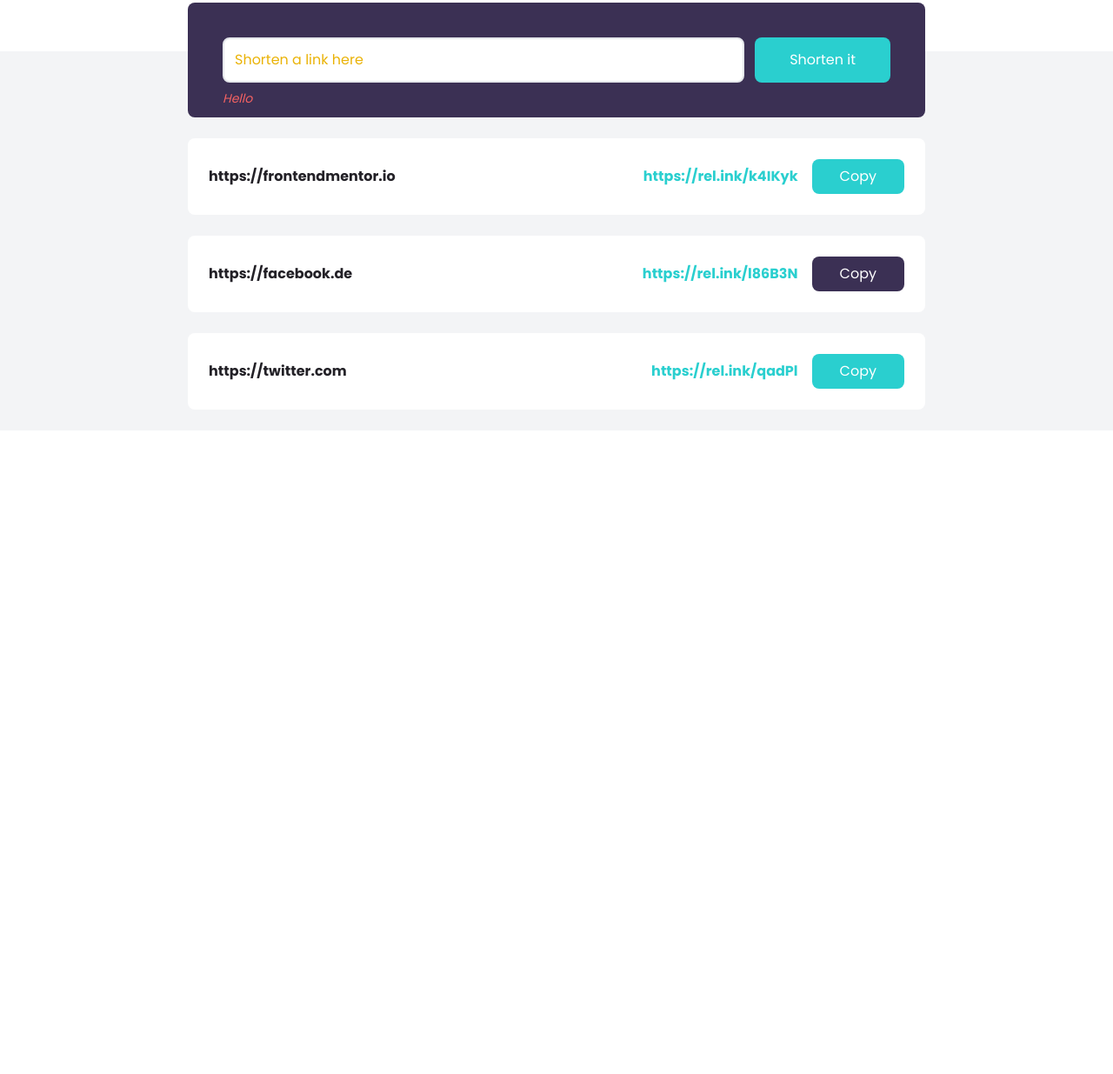
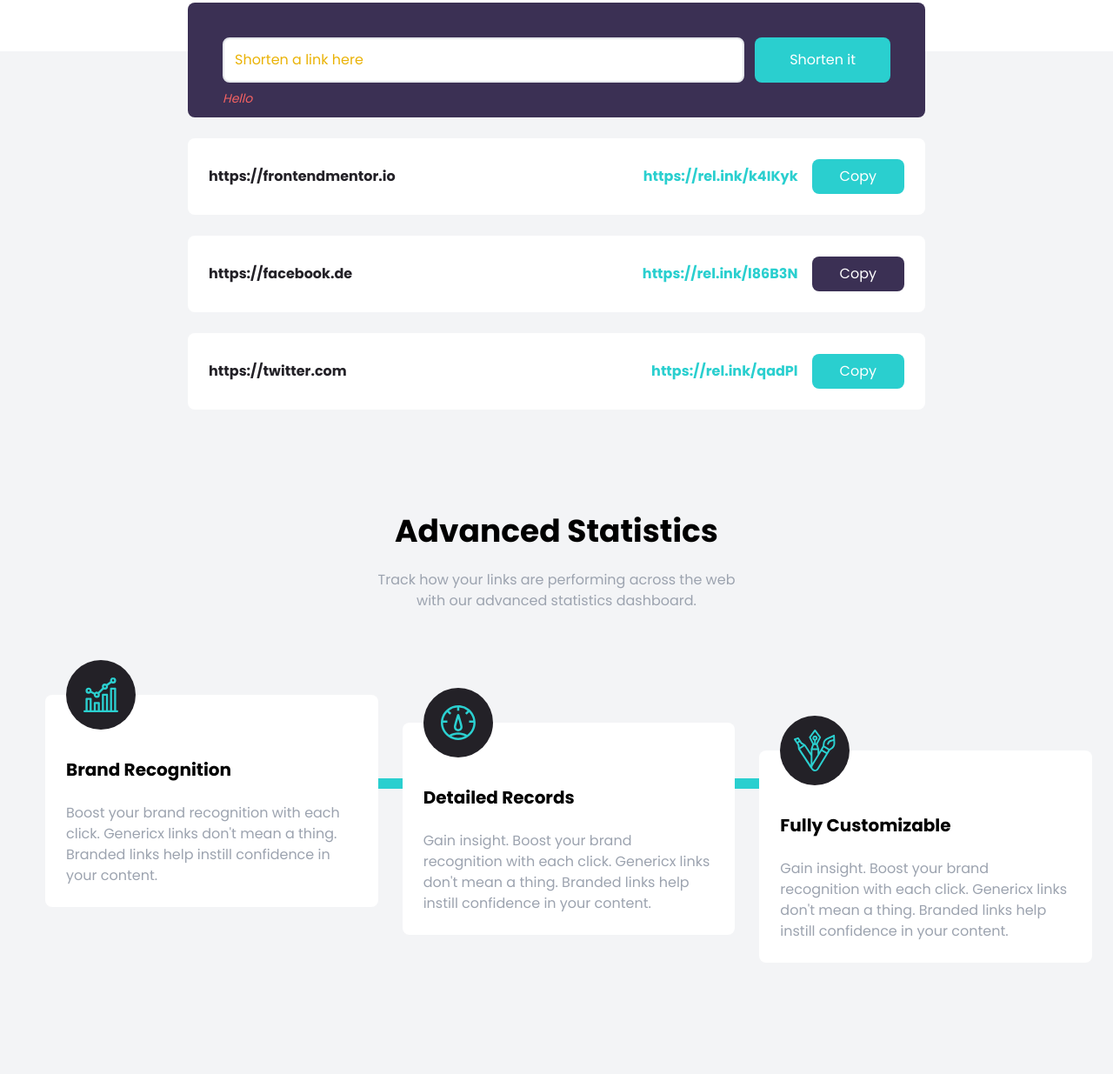
Before and after one commit to BartekSmalec/shortly, a website: page public/index.html in a window 1280 px wide. Shown: the part 685-1920 px from the top of the page at 87% size. Before the commit the page ends 1180 px from the top, so only its background shows below. Drawn offline with Linux system fonts and the light colour scheme.

Commit message:
Create feature section

```diff
--- a/public/index.html
+++ b/public/index.html
@@ -113,6 +113,75 @@
         </div>
     </div>
 </section>
+
+<section id="stats" class="py-24 bg-gray-100">
+    <div class="container mx-auto px-3">
+        <h2 class="text-4xl mb-6 font-bold text-center">
+            Advanced Statistics
+        </h2>
+        <p class="max-w-xs mx-auto text-center text-gray-400 md:max-w-md">
+            Track how your links are performing across the web with our advanced statistics dashboard.
+        </p>
+    </div>
+</section>
+
+<section id="feature" class="pb-32 bg-gray-100">
+    <div class="relative container flex flex-col items-start px-6 mx-auto md:flex-row md:space-x-7">
+        <!-- Horizontal Line -->
+        <div
+                class="hidden absolute top-24 w-10/12 left-16 h-3 bg-cyan md:block"
+        ></div>
+        <!-- Vertical Line -->
+        <div class="absolute w-2 left-1/2 h-full -ml-1 bg-cyan md:hidden"></div>
+
+
+        <div class="relative flex flex-col p-6 space-y-6 bg-white rounded-lg md:w-1/3">
+            <div class="absolute -ml-10 left-1/2 -top-10 md:left-16">
+                <div class="flex items-center justify-center w-20 h-20 p-4 rounded-full bg-veryDarkViolet">
+                    <img src="../images/icon-brand-recognition.svg" alt="">
+                </div>
+            </div>
+            <h5 class="pt-6 text-xl font-bold text-center capitalize md:text-left">
+                Brand recognition
+            </h5>
+            <p class="text-center text-gray-400 md:text-left">
+                Boost your brand recognition with each click. Genericx links don't mean a thing.
+                Branded links help instill confidence in your content.
+            </p>
+        </div>
+
+        <div class="relative flex flex-col mt-24   p-6 space-y-6 bg-white rounded-lg md:w-1/3 md:mt-8">
+            <div class="absolute -ml-10 left-1/2 -top-10 md:left-16">
+                <div class="flex items-center justify-center w-20 h-20 p-4 rounded-full bg-veryDarkViolet">
+                    <img src="../images/icon-detailed-records.svg" alt="">
+                </div>
+            </div>
+            <h5 class="pt-6 text-xl font-bold text-center capitalize md:text-left">
+                Detailed records
+            </h5>
+            <p class="text-center text-gray-400 md:text-left">
+                Gain insight. Boost your brand recognition with each click. Genericx links don't mean a thing.
+                Branded links help instill confidence in your content.
+            </p>
+        </div>
+
+        <div class="relative flex flex-col mt-24   p-6 space-y-6 bg-white rounded-lg md:w-1/3 md:mt-16">
+            <div class="absolute -ml-10 left-1/2 -top-10 md:left-16">
+                <div class="flex items-center justify-center w-20 h-20 p-4 rounded-full bg-veryDarkViolet">
+                    <img src="../images/icon-fully-customizable.svg" alt="">
+                </div>
+            </div>
+            <h5 class="pt-6 text-xl font-bold text-center capitalize md:text-left">
+                Fully customizable
+            </h5>
+            <p class="text-center text-gray-400 md:text-left">
+                Gain insight. Boost your brand recognition with each click. Genericx links don't mean a thing.
+                Branded links help instill confidence in your content.
+            </p>
+        </div>
+    </div>
+</section>
+
 <script src="../js/script.js"></script>
 </body>
 </html>
```
Also changed, not shown: public/style.css.
